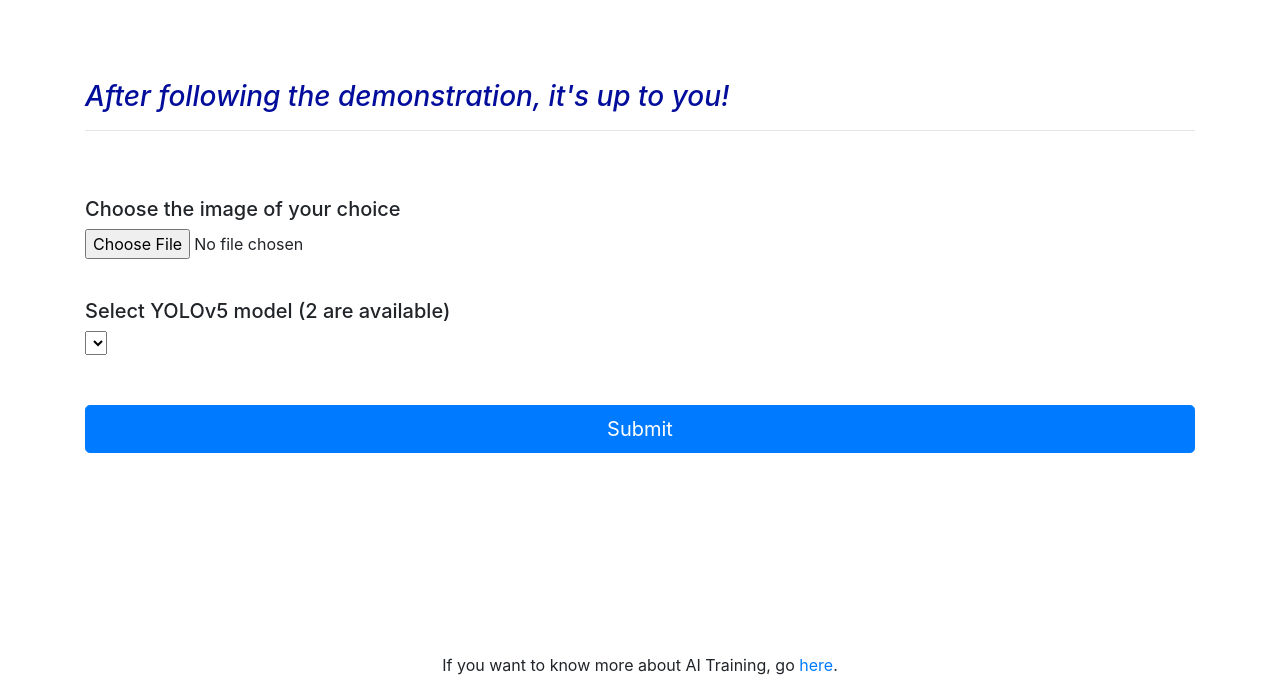
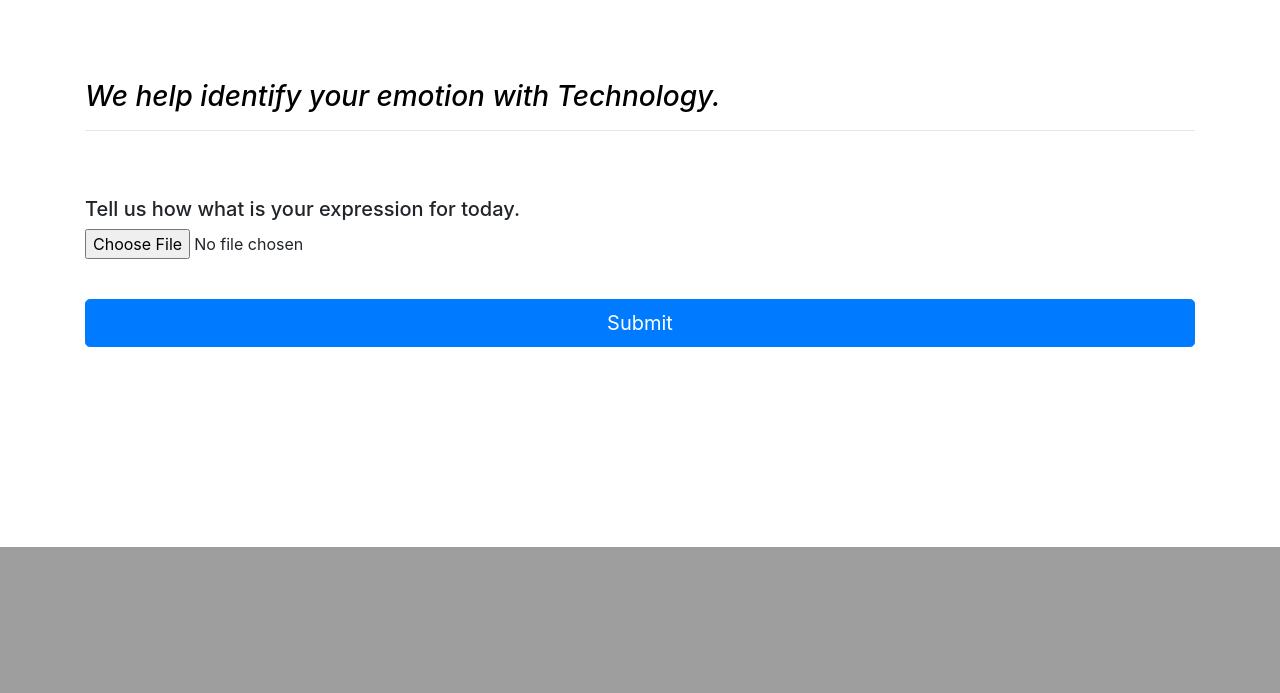
Before and after one commit to liang-yixuan/Flask-yolov5, a Flask app: page / in a window 1280 px wide. Shown: the part 960-1653 px from the top of the page. After the commit the page ends 1507 px from the top, so only its background shows below. Run offline with Flask 2, Linux system fonts and the light colour scheme; lists and menus that the app fills with data are empty; some libraries are stand-ins or nearby versions.

Commit message:
Write route /detections for age and emotion

```diff
--- a/app.py
+++ b/app.py
@@ -2,9 +2,12 @@ import io
 from PIL import Image
 import cv2
 import torch
-from flask import Flask, render_template, request, make_response
+from flask import Flask, render_template, request, make_response, jsonify
 from werkzeug.exceptions import BadRequest
 import os
+import numpy as np
+
+from werkzeug.wrappers import response
 
 
 # creating flask app
@@ -21,19 +24,14 @@ for r, d, f in os.walk("models_train"):
         if ".pt" in file:
             # example: file = "model1.pt"
             # the path of each model: os.path.join(r, file)
-            dictOfModels[os.path.splitext(file)[0]] = torch.hub.load('ultralytics/yolov5', 'custom', path=os.path.join(r, file), force_reload=True)
+            dictOfModels[os.path.splitext(file)[0]] = torch.hub.load('ultralytics/yolov5', 'custom', path=os.path.join(r, file), force_reload=False) # later set to True
             # you would obtain: dictOfModels = {"model1" : model1 , etc}
 
     for key in dictOfModels :
         listOfKeys.append(key)     # put all the keys in the listOfKeys
 
 
-# inference fonction
-def get_prediction(img_bytes,model):
-    img = Image.open(io.BytesIO(img_bytes))
-    # inference
-    results = model(img, size=640)
-    return results
+
 
 
 # get method
@@ -43,6 +41,50 @@ def get():
     return render_template("index.html", len = len(listOfKeys), listOfKeys = listOfKeys)
 
 
+# custom post request
+# version 1.0: returns only 1 object per image, can match multiple model outputs for the same object
+@app.route('/detections', methods=['POST'])
+def return_json():
+    file = extract_img(request)
+    img_bytes = file.read()
+    response = []
+
+    emotion_result = get_prediction(img_bytes,dictOfModels['yolov5s_emotion'])
+    age_result = get_prediction(img_bytes,dictOfModels['yolov5s_age'])
+
+    emotion_predition = emotion_result.pred[0].numpy()
+    age_predition = age_result.pred[0].numpy()
+
+    print(emotion_predition)
+    print(age_predition)
+
+    # getting the baseline predictions
+    for id, prediction in enumerate(emotion_predition):
+        print("emo prediction", id, "is", prediction)
+        result = {
+            "object": id,
+            "emo_box": list(map(lambda x: float("{0:.2f}".format(x)), prediction[:4])),
+            "emo_class" : int(prediction[5]),
+            "emo_class_label" : emotion_result.names[int(prediction[5])],
+            "emo_confidence" : float("{0:.2f}".format(prediction[4]))
+        }
+        response.append(result)
+
+    # match age model with the baseline predition
+    for prediction in age_predition:
+        print("age prediction is", prediction)
+        box = list(map(lambda x: float("{0:.2f}".format(x)), prediction[:4]))
+        for object in response:
+            diff = abs(np.array(object["emo_box"]) - np.array(box))
+            isSameObject = (diff < [10]* 4 ).all() # set error threshold
+            if isSameObject:
+                object["age_class"] = int(prediction[5])
+                object["age_class_label"] = age_result.names[int(prediction[5])]
+                object["age_confidence"] = float("{0:.2f}".format(prediction[4]))
+
+    return jsonify({"response":response}), 200
+
+
 # post method
 @app.route('/', methods=['POST'])
 def predict():
@@ -50,20 +92,14 @@ def predict():
     img_bytes = file.read()
 
     # choice of the model
-    results = get_prediction(img_bytes,dictOfModels[request.form.get("model_choice")])
-    print(f'User selected model : {request.form.get("model_choice")}')
+    # results = get_prediction(img_bytes,dictOfModels[request.form.get("model_choice")])
+    # print(f'User selected model : {request.form.get("model_choice")}')
 
     age_result = get_prediction(img_bytes,dictOfModels['yolov5s_age'])
     emotion_result = get_prediction(img_bytes,dictOfModels['yolov5s_emotion'])
-
+    results = emotion_result
     # updates results.imgs with boxes and labels
     results.render()
-
-    ## Yixuan: could return multiple objects in one image, should be able to handle it
-    print(age_result.pred) ## the predicted output
-    print(age_result.names) ##class labels list
-    print(age_result.n) ## this does not indicate the number of objects
-    print(emotion_result.pred)
 
     # encoding the resulting image and return it
     for img in results.imgs:
@@ -72,6 +108,7 @@ def predict():
         response = make_response(im_arr.tobytes())
         response.headers['Content-Type'] = 'image/jpeg'
     return response
+
 
 def extract_img(request):
     # checking if image uploaded is valid
@@ -85,6 +122,33 @@ def extract_img(request):
 
     return file
 
+# inference fonction
+def get_prediction(img_bytes,model):
+    img = Image.open(io.BytesIO(img_bytes))
+    # inference
+    results = model(img, size=640)
+    return results
+
+def drawBoundingBoxes(imageData, imageOutputPath, inferenceResults, color):
+    """Draw bounding boxes on an image.
+    imageData: image data in numpy array format
+    imageOutputPath: output image file path
+    inferenceResults: inference results array off object (l,t,w,h)
+    colorMap: Bounding box color candidates, list of RGB tuples.
+    """
+    for res in inferenceResults:
+        left = int(res['left'])
+        top = int(res['top'])
+        right = int(res['left']) + int(res['width'])
+        bottom = int(res['top']) + int(res['height'])
+        label = res['label']
+        imgHeight, imgWidth, _ = imageData.shape
+        thick = int((imgHeight + imgWidth) // 900)
+        print(left, top, right, bottom)
+        cv2.rectangle(imageData,(left, top), (right, bottom), color, thick)
+        cv2.putText(imageData, label, (left, top - 12), 0, 1e-3 * imgHeight, color, thick//3)
+    return imageData
+
 
 if __name__ == '__main__':
     # starting app
--- a/templates/index.html
+++ b/templates/index.html
@@ -18,30 +18,29 @@
 		</style>
 		<link rel="stylesheet" href="/static/style.css">
 
-		<title>OVH - YOLOv5 Object Detection</title>
+		<title>R U OK</title>
 	</head>
 	<body>
 		<form method=post enctype=multipart/form-data>
 			<img src="static/bandeau.png" width="100%">
 			<div style="height:80px"></div>
 			<div class="container">
-				<h3 style= "color:#030d9b"><i>After following the demonstration, it's up to you!</i></h3>
+				<h3 style= "color:#000000"><i>We help identify your emotion with Technology.</i></h3>
 				<hr>
 				<div style="height:50px"></div>
-				<h5>Choose the image of your choice </h5>
+				<h5>Tell us how what is your expression for today.</h5>
 				<input type="file" name="file" class="form-control-file" id="inputfile">
 				<div style= "height:40px"></div>
-				<h5>Select YOLOv5 model (2 are available) </h5>
+				<!-- <h5>Select YOLOv5 model (2 are available) </h5>
 				<select name="model_choice">
 				{%for i in range(0, len)%}
 				    <option>{{listOfKeys[i]}}</option>
 				{%endfor%}
 				</select>
-				<div style= "height:50px"></div>
+				<div style= "height:50px"></div> -->
 				<button class="btn btn-lg btn-primary btn-block" type="submit">Submit</button>
 			</div>
 			<div style= "height:200px"></div>
-      <p align="center">If you want to know more about AI Training, go <a href="https://www.ovhcloud.com/fr/public-cloud/ai-training/">here</a>.</p>
     </form>
 		<script src="//code.jquery.com/jquery-3.3.1.slim.min.js" integrity="sha384-q8i/X+965DzO0rT7abK41JStQIAqVgRVzpbzo5smXKp4YfRvH+8abtTE1Pi6jizo" crossorigin="anonymous"></script>
 		<script src="//cdnjs.cloudflare.com/ajax/libs/popper.js/1.14.6/umd/popper.min.js" integrity="sha384-wHAiFfRlMFy6i5SRaxvfOCifBUQy1xHdJ/yoi7FRNXMRBu5WHdZYu1hA6ZOblgut" crossorigin="anonymous"></script>
--- a/torch_requirements.txt
+++ b/torch_requirements.txt
@@ -7,7 +7,7 @@ opencv-python>=4.1.2
 Pillow
 PyYAML>=5.3.1
 scipy>=1.4.1
-torch>=1.7.0
+torch==1.8.0
 torchvision>=0.8.1
 tqdm>=4.41.0
 
```
